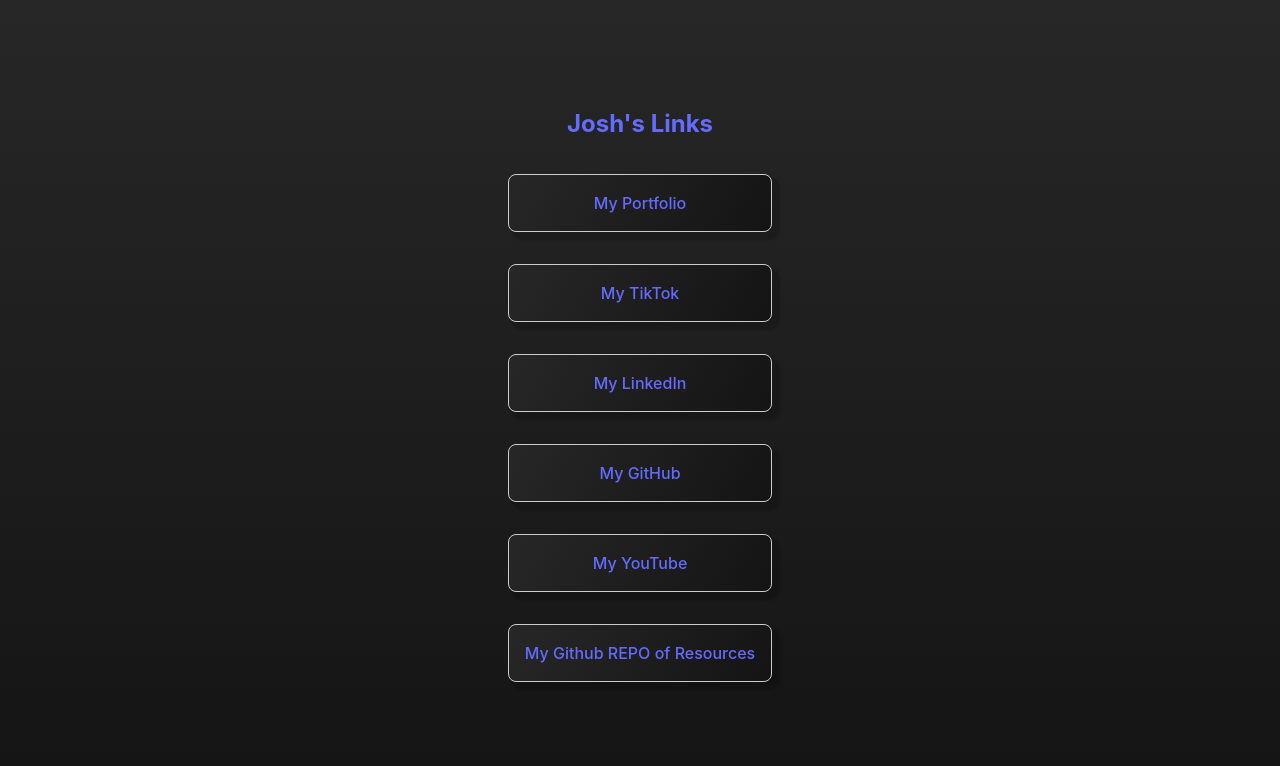
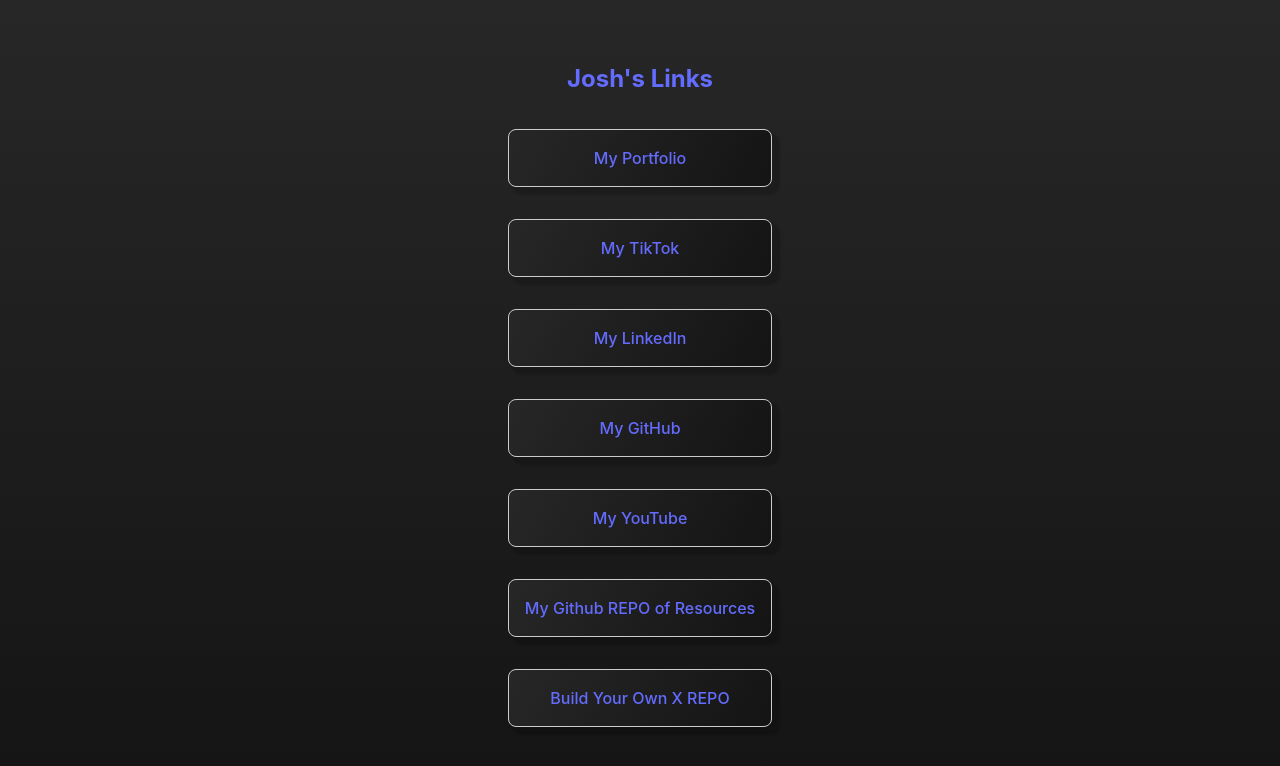
Before and after one commit to thejoshuahendrix/linktree, a React (Vite) app: page / in a window 1280 px wide. Shown: the top 766 px of the page. Built offline with nearby package versions, Linux system fonts and the light colour scheme.

Commit message:
add build your own x

```diff
--- a/src/App.tsx
+++ b/src/App.tsx
@@ -25,6 +25,10 @@ const links = [
     name: "My Github REPO of Resources",
     url: "https://github.com/thejoshuahendrix/repo-of-repos",
   },
+  {
+    name: "Build Your Own X REPO",
+    url: "https://github.com/codecrafters-io/build-your-own-x",
+  },
 ];
 
 const App = () => {
```
